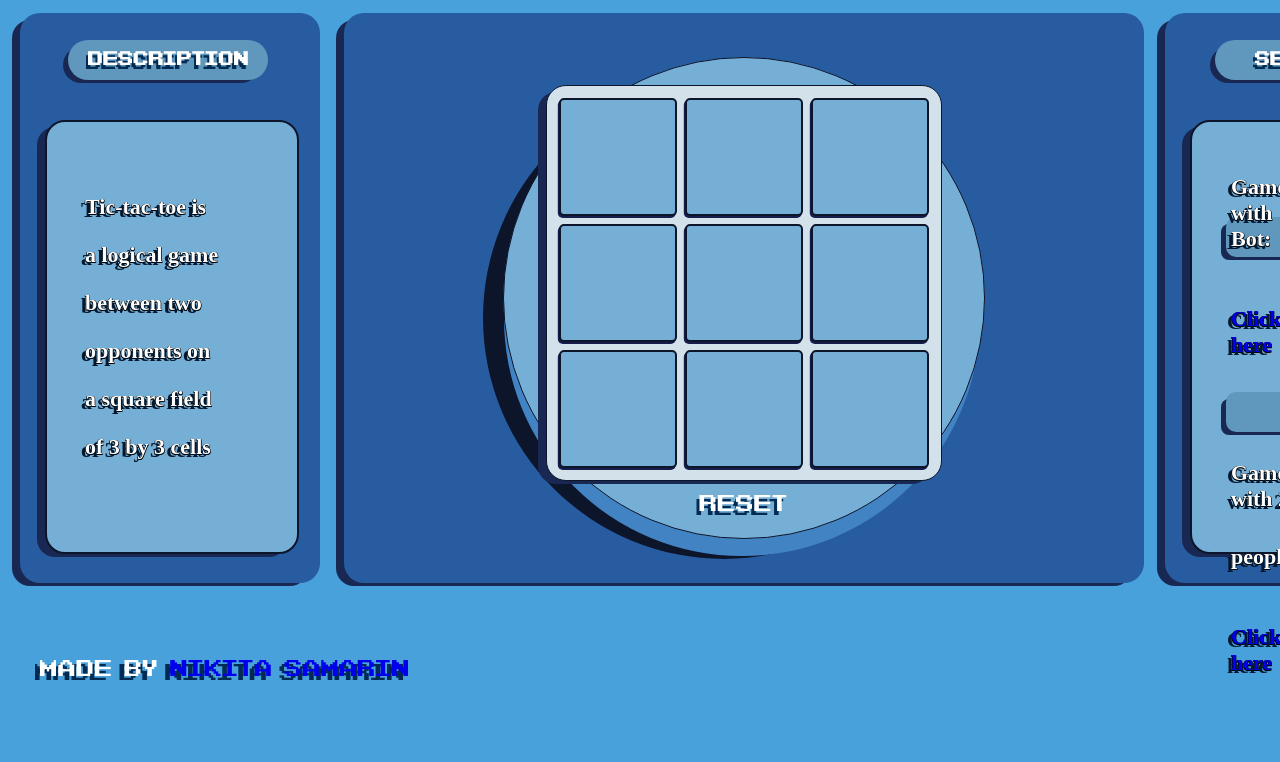
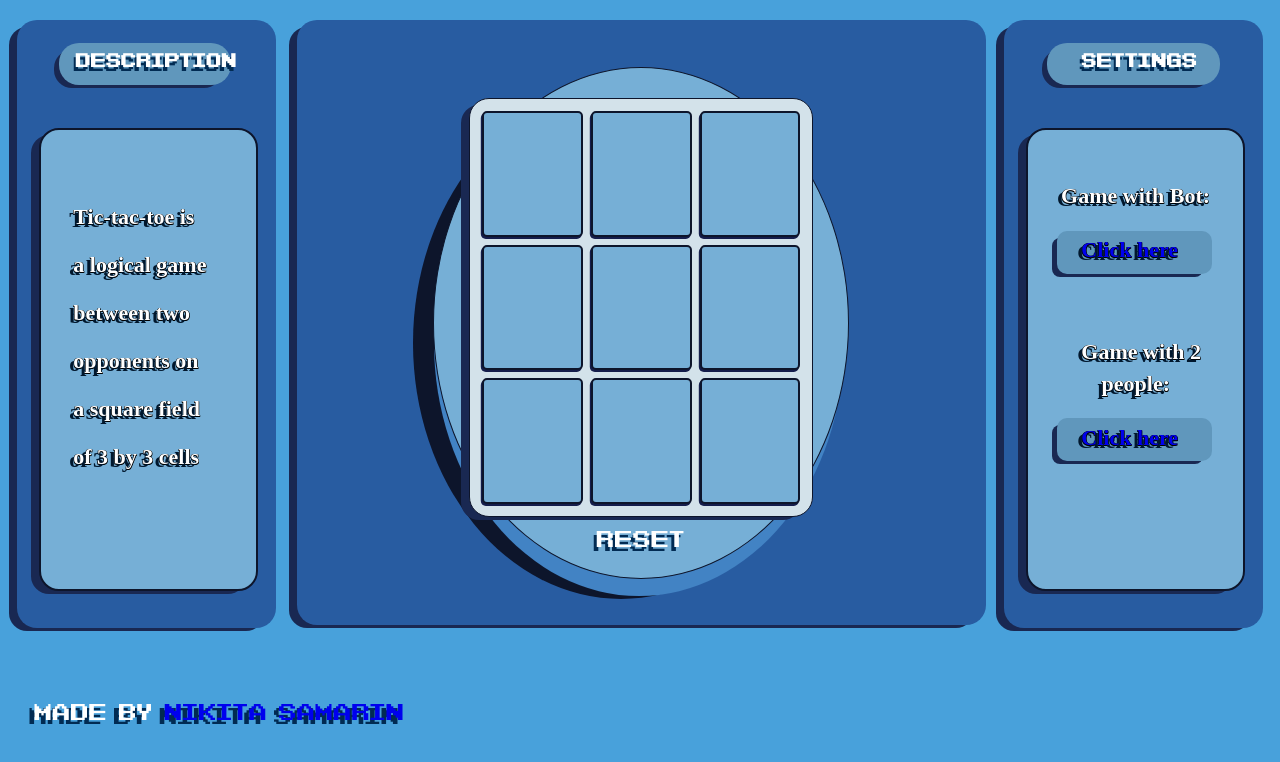
Before and after one commit to nuriko22/xo_full, a plain HTML site: page index.html in a window 1280 px wide. Drawn offline with Linux system fonts and the light colour scheme; a web font is replaced by a local one.

Commit message:
Update main.css

```diff
--- a/main.css
+++ b/main.css
@@ -21,20 +21,20 @@ body {
 
 .backgr {
     background: rgb(72, 161, 219);
-    width: 1000px;
-    height: 10px;
+    width: 67.34%;
+    height: 1.33%;
     position: fixed;
-    left: 344px;
-    padding-top: 20px;
+    left: 23.165%;
+    padding-top: 2.66%;
 }
 
 .description {
     background: #285ca1;
-    width: 300px;
-    height: 570px;
+    width: 20.202%;
+    height: 76%;
     border-radius: 20px;
     position: fixed;
-    left: 20px;
+    left: 1.35%;
     box-shadow: -10px 5px 0px -2px #192852;
 }
 
@@ -43,19 +43,19 @@ body {
     text-shadow: -2px 4px #012b53;
     color: #fff;
     position: fixed;
-    top: 30px;
-    left: 88px;
+    top: 4%;
+    left: 5.925%;
 }
 
 .box1 {
     background: rgb(96, 151, 188);
     border-radius: 20px;
     box-shadow: -7px 5px 0px -2px #192852;
-    width: 200px;
-    height: 40px;
+    width: 13.47%;
+    height: 5.33%;
     position: fixed;
-    top: 40px;
-    left: 68px;
+    top: 5.33%;
+    left: 4.58%;
 }
 
 .text {
@@ -64,17 +64,17 @@ body {
     font-size: 22px;
     color: #ffffff;
     position: fixed;
-    top: 150px;
-    left: 85px;
+    top: 20%;
+    left: 5.724%;
 }
 
 .settings {
     background: #285ca1;
-    width: 300px;
-    height: 570px;
+    width: 20.202%;
+    height: 76%;
     border-radius: 20px;
     position: fixed;
-    left: 1165px;
+    left: 78.45%;
     box-shadow: -10px 5px 0px -2px #192852;
 }
 
@@ -83,30 +83,30 @@ body {
     text-shadow: -2px 4px #012b53;
     color: #fff;
     position: fixed;
-    top: 30px;
-    left: 1255px;
+    top: 4%;
+    left: 84.51%;
 }
 
 .f1b {
     background: rgb(96, 151, 188);
     border-radius: 10px;
     box-shadow: -7px 5px 0px -2px #192852;
-    width: 180px;
-    height: 40px;
+    width: 12.12%;
+    height: 5.33%;
     position: fixed;
-    top: 217px;
-    left: 1226px;
+    top: 28.93%;
+    left: 82.559%;
 }
 
 .f2b {
     background: rgb(96, 151, 188);
     border-radius: 10px;
     box-shadow: -7px 5px 0px -2px #192852;
-    width: 180px;
-    height: 40px;
+    width: 12.12%;
+    height: 5.33%;
     position: fixed;
-    top: 392px;
-    left: 1226px;
+    top: 52.26%;
+    left: 82.559%;
 }
 
 .textSettings {
@@ -115,19 +115,19 @@ body {
     font-size: 22px;
     color: #ffffff;
     position: fixed;
-    top: 130px;
-    left: 1231px;
+    top: 17.33%;
+    left: 82.896%;
 }
 
 .box2 {
     background: rgb(96, 151, 188);
     border-radius: 20px;
     box-shadow: -7px 5px 0px -2px #192852;
-    width: 200px;
-    height: 40px;
+    width: 13.47%;
+    height: 5.33%;
     position: fixed;
-    top: 40px;
-    left: 1215px;
+    top: 5.33% ;
+    left: 81.81%;
 }
 
 .box3 {
@@ -135,11 +135,11 @@ body {
     border-radius: 20px;
     box-shadow: -10px 5px 0px -2px #192852;
     border: 2px solid #0d152b;
-    width: 250px;
-    height: 430px;
+    width: 16.83%;
+    height: 57.33%;
     position: fixed;
-    top: 120px;
-    left: 45px;
+    top: 16%;
+    left: 3.03%;
 }
 
 .box4 {
@@ -147,24 +147,24 @@ body {
     border-radius: 20px;
     box-shadow: -10px 5px 0px -2px #192852;
     border: 2px solid #0d152b;
-    width: 250px;
-    height: 430px;
+    width: 16.83%;
+    height: 57.33%;
     position: fixed;
-    top: 120px;
-    left: 1190px;
+    top: 16%;
+    left: 80.1347%;
 }
 
 .backboard {
     background: #285ca1;
-    width: 800px;
-    height: 570px;
+    width: 80%;
+    height: 5700%;
     border-radius: 20px;
     box-shadow: -10px 5px 0px -2px #192852;
 }
 
 .circle { /* Круг с доской для игры */
-    width: 480px;
-    height: 480px;
+    width: 60%;
+    height: 84.21%;
     background: #76afd6;
     border-radius: 100%;
     border: 1px solid #0d152b;
@@ -173,8 +173,8 @@ body {
 }
 
 .board { /* Доска для игры */
-    width: 369.2307692308px;
-    height: 369.2307692308px;
+    width: 76.92%;
+    height: 76.92%;
     background: #d3e2ea;
     border-radius: 20px;
     border: 1px solid #0d152b;
@@ -228,8 +228,8 @@ span:active { /* Кнопки при нажатии */
     text-shadow: -5px 4px #012b53;
     color: #fff;
     position: fixed;
-    left: 40px;
-    top: 660px;
+    left: 2.69%;
+    top: 88%;
 }
 
 a:link {
```
